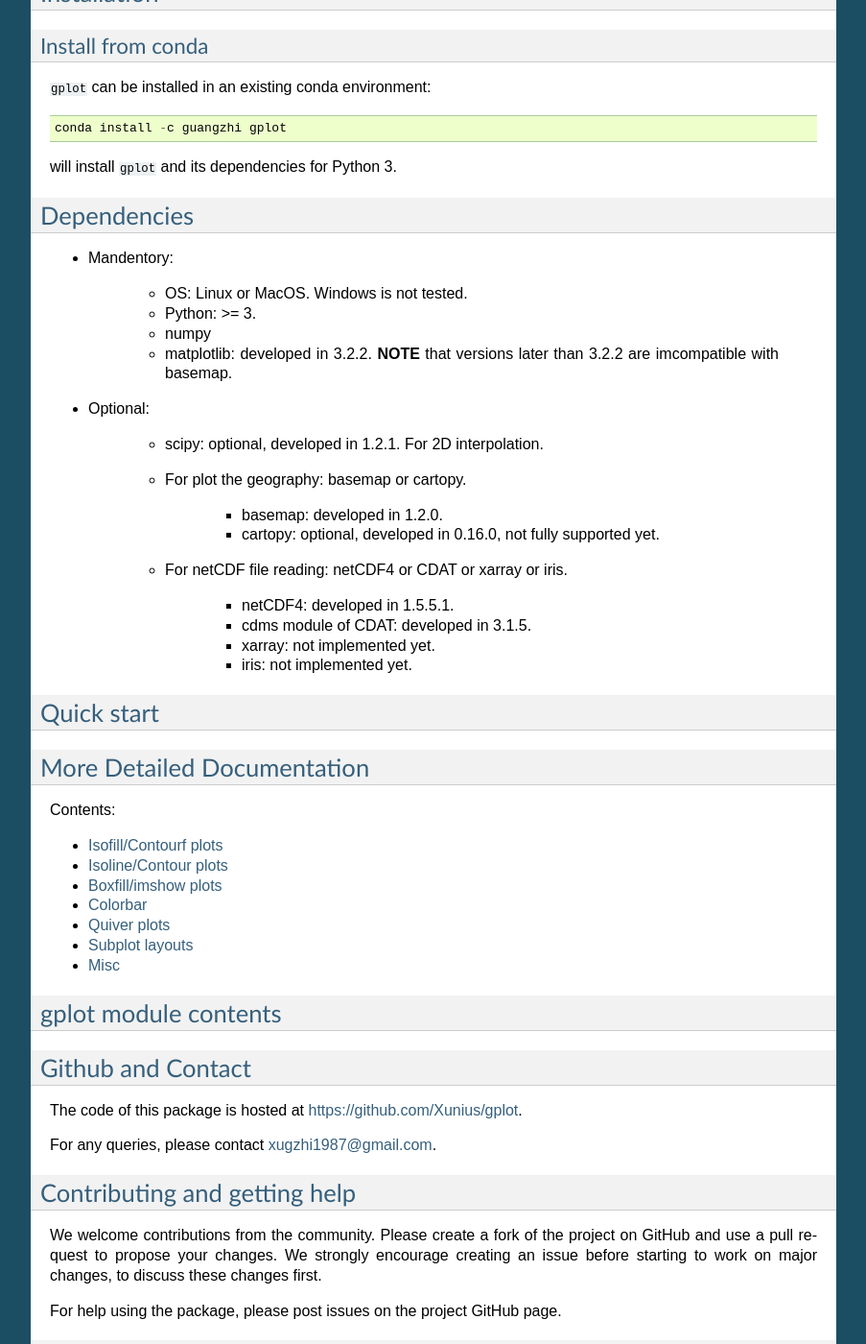
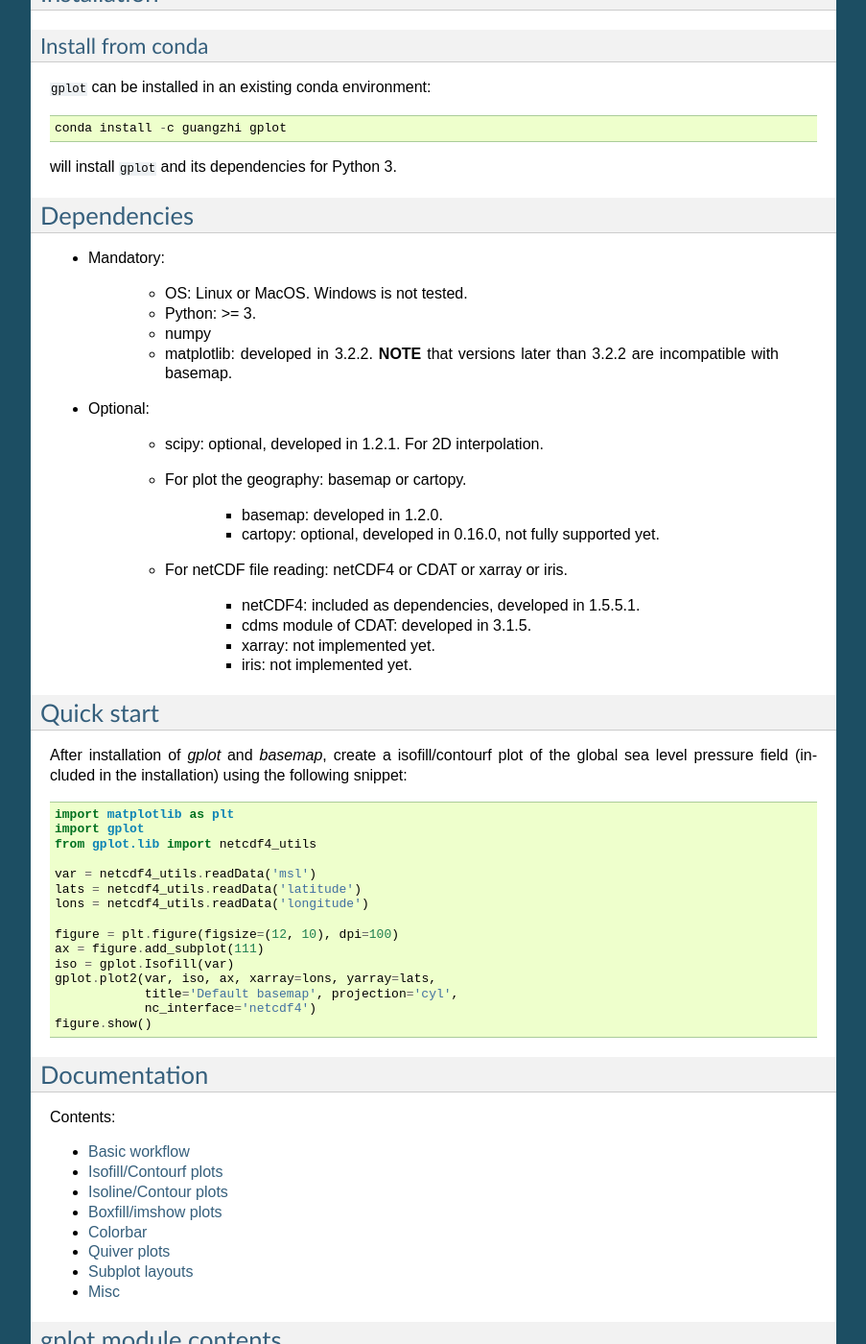
Before and after one commit to Xunius/gplot, a Sphinx documentation site: the page built from docs/index.rst, in a window 1280 px wide and 1400 px high, scrolled down 500 px. Shown: the whole window at 96% size, without its empty margins (198-1101 px from the left). Built offline with Sphinx 7.4.7, drawn with Linux system fonts in a browser that asks for light colours; some of the changed text lies outside the part shown.

Commit message:
include netcdf4 in recipe and setup

```diff
--- /dev/null
+++ b/docs/basic.rst
@@ -0,0 +1,2 @@
+Basic plots
+===========
--- a/docs/index.rst
+++ b/docs/index.rst
@@ -33,12 +34,12 @@
 Dependencies
 ############
 
-* Mandentory:
+* Mandatory:
 
         * OS: Linux or MacOS. Windows is not tested.
         * Python: >= 3.
         * numpy
-        * matplotlib: developed in 3.2.2. **NOTE** that versions later than 3.2.2 are imcompatible with basemap.
+        * matplotlib: developed in 3.2.2. **NOTE** that versions later than 3.2.2 are incompatible with basemap.
 
 * Optional:
 
@@ -51,7 +52,7 @@
 
         * For netCDF file reading: netCDF4 or CDAT or xarray or iris.
 
-                * netCDF4: developed in 1.5.5.1.
+                * netCDF4: included as dependencies, developed in 1.5.5.1.
                 * cdms module of CDAT: developed in 3.1.5.
                 * xarray: not implemented yet.
                 * iris: not implemented yet.
@@ -59,8 +60,29 @@
 Quick start
 ###########
 
+After installation of `gplot` and `basemap`, create a
+isofill/contourf plot of the global sea level pressure field (included in the
+installation) using the following snippet:
+::
 
-More Detailed Documentation
+    import matplotlib as plt
+    import gplot
+    from gplot.lib import netcdf4_utils
+
+    var = netcdf4_utils.readData('msl')
+    lats = netcdf4_utils.readData('latitude')
+    lons = netcdf4_utils.readData('longitude')
+
+    figure = plt.figure(figsize=(12, 10), dpi=100)
+    ax = figure.add_subplot(111)
+    iso = gplot.Isofill(var)
+    gplot.plot2(var, iso, ax, xarray=lons, yarray=lats,
+                title='Default basemap', projection='cyl',
+                nc_interface='netcdf4')
+    figure.show()
+
+
+Documentation
 ###########################
 
 
@@ -68,6 +90,7 @@
    :maxdepth: 2
    :caption: Contents:
 
+    Basic workflow <basic>
     Isofill/Contourf plots <isofill>
     Isoline/Contour plots <isoline>
     Boxfill/imshow plots <boxfill>
--- a/setup.py
+++ b/setup.py
@@ -25,8 +25,10 @@
         install_requires=[
             "numpy",
             "scipy",
+            "netcdf4",
             "matplotlib",
         ],
         packages=find_packages(include=['gplot', 'gplot.*']),
+        package_data={'tests': ['*']},
         license='GPL-3.0-or-later'
         )
```
Also changed, not shown: other parts of docs/index.rst (+2 -1 lines), docs/default_msl.png (added), 2 other files.
